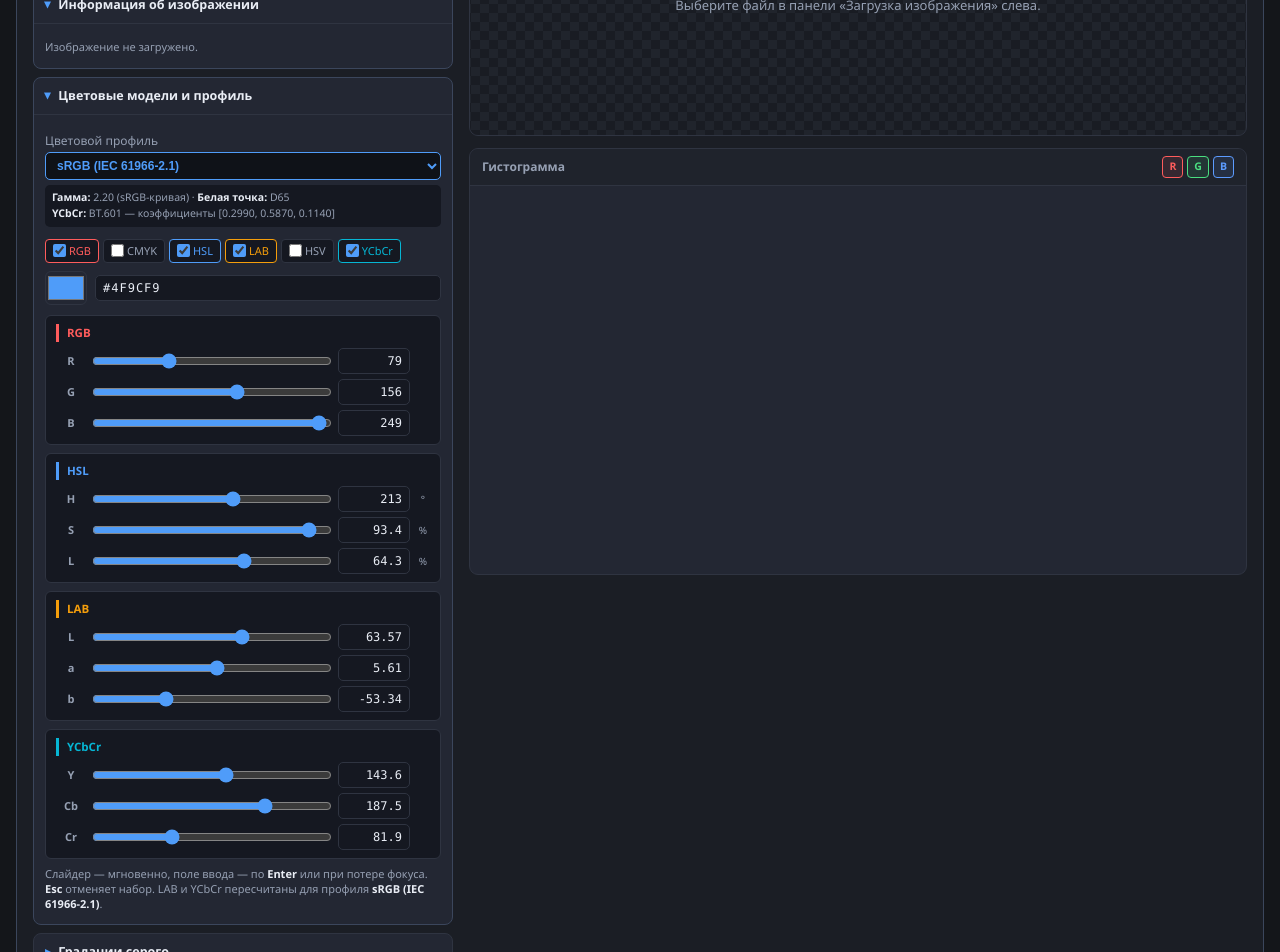
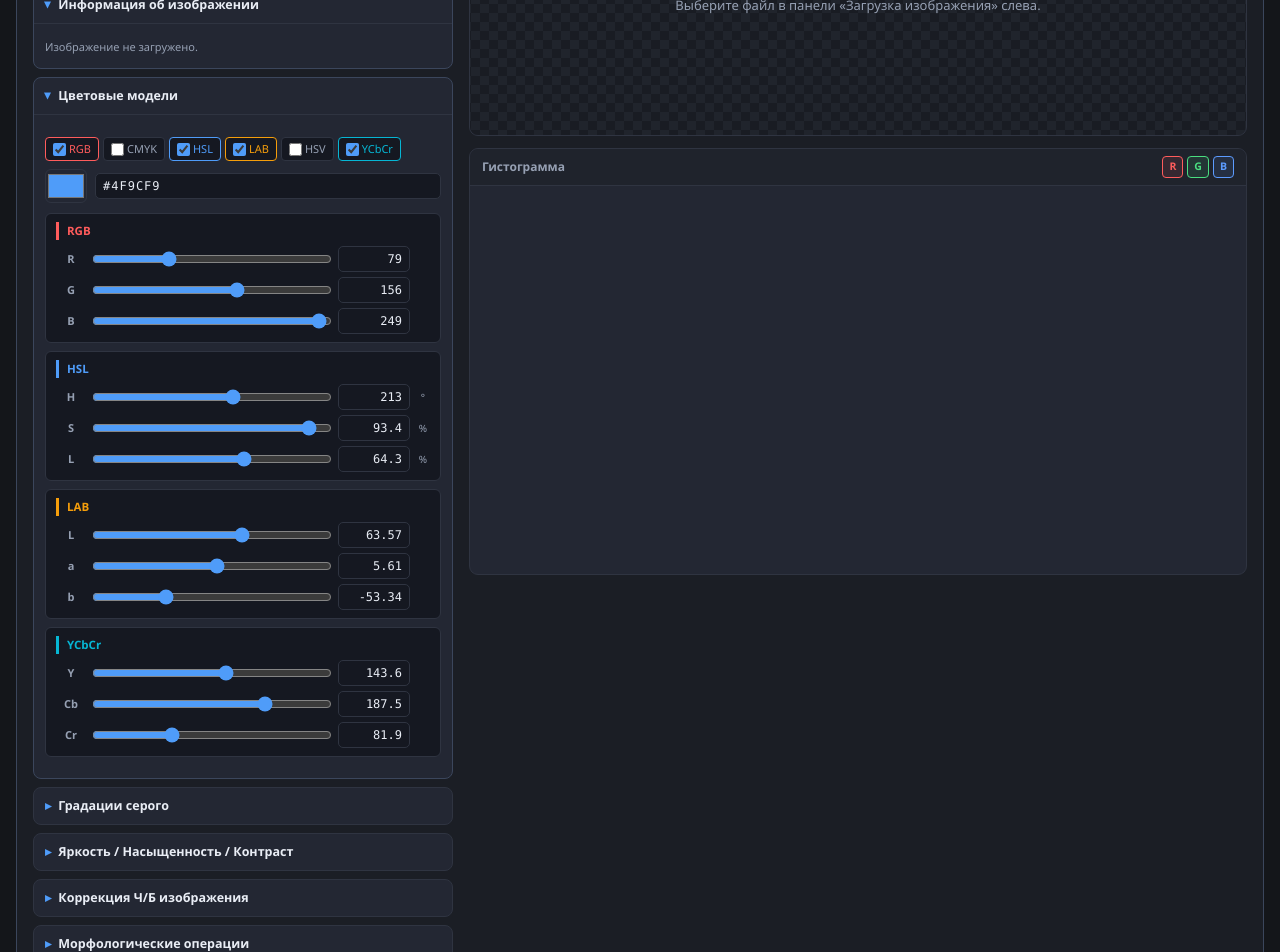
Before and after one commit to 517ANT39/lab-img, a React (Vite) app: page / in a window 1280 px wide. Shown: the part 260-1212 px from the top of the page. Built offline with nearby package versions, Linux system fonts and the light colour scheme.

Commit message:
delete ColorProfileSelector

```diff
--- a/src/App.jsx
+++ b/src/App.jsx
@@ -297,8 +297,8 @@ export default function App() {
                 <ImageInfo meta={meta} curRGB={mats.current.cur} />
               </Section>
 
-              <Section title="Цветовые модели и профиль" defaultOpen>
-                <ColorProfileSelector profile={profile} onChange={setProfile} />
+              <Section title="Цветовые модели" defaultOpen>
+                {/* <ColorProfileSelector profile={profile} onChange={setProfile} /> */}
                 <div style={{ height: 12 }} />
                 <ColorModelPanel profile={profile} pixel={pixel} onPixelChange={setPixel} />
               </Section>
--- a/src/components/ColorModelPanel.jsx
+++ b/src/components/ColorModelPanel.jsx
@@ -245,11 +245,11 @@ export default function ColorModelPanel({ profile, pixel, onPixelChange }) {
         );
       })}
 
-      <div className="hint">
+      {/* <div className="hint">
         Слайдер — мгновенно, поле ввода — по <b>Enter</b> или при потере фокуса.{' '}
         <b>Esc</b> отменяет набор. LAB и YCbCr пересчитаны для профиля{' '}
         <b>{COLOR_PROFILES[profile].name}</b>.
-      </div>
+      </div> */}
     </>
   );
 }
```
